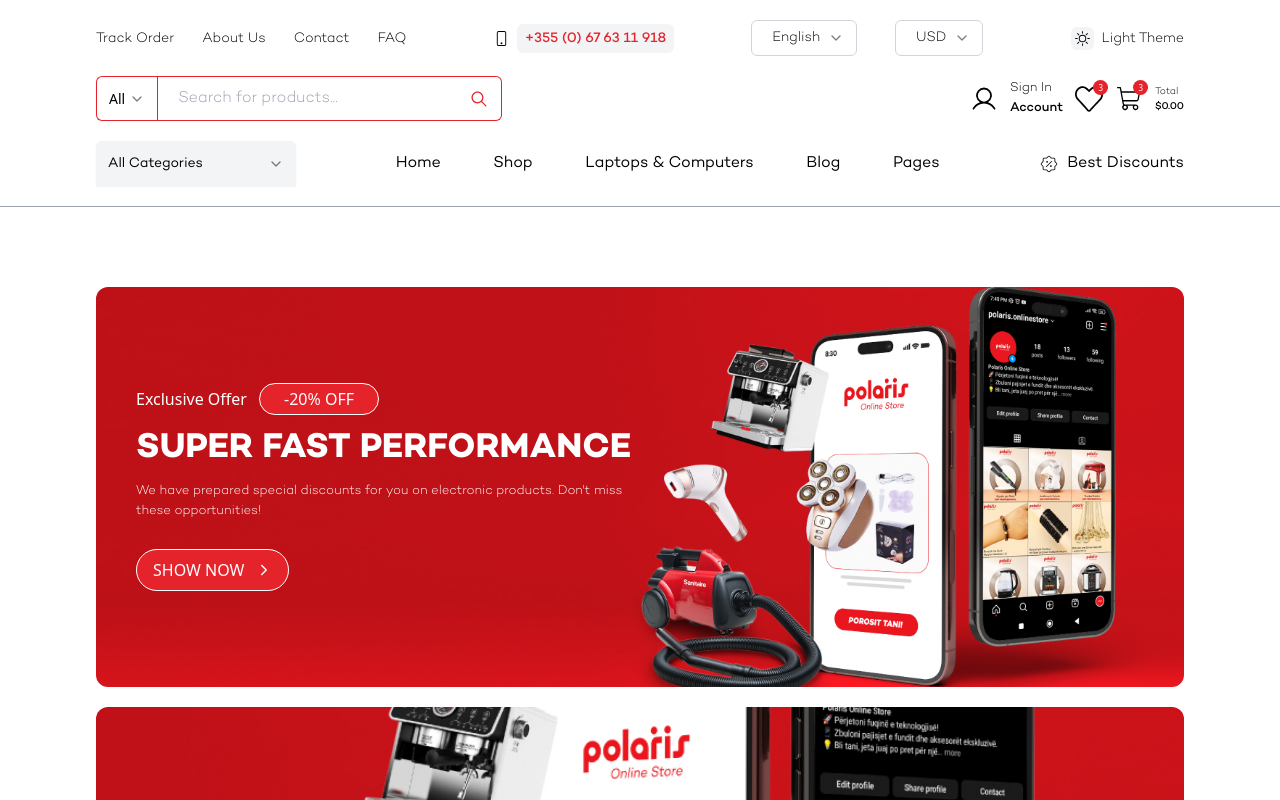
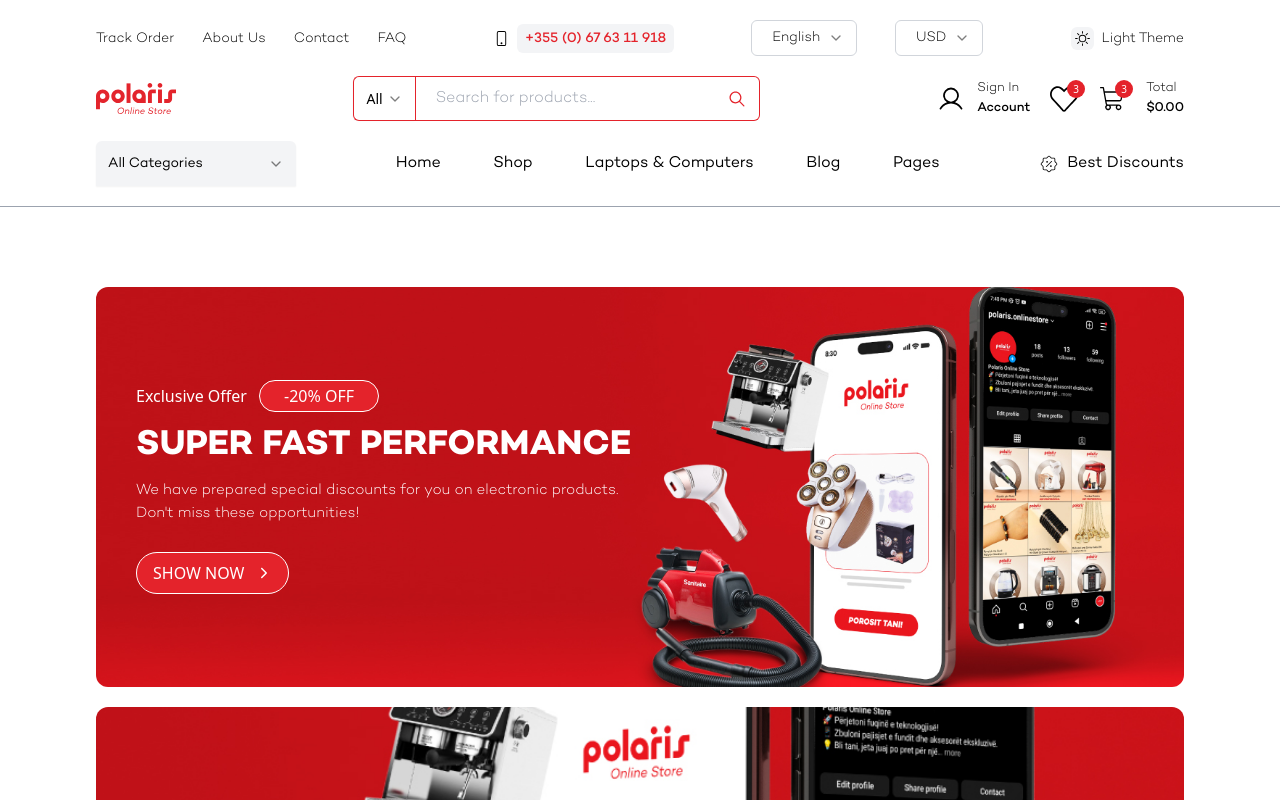
Before and after one commit to FlavioAvdulla/Polaris_Website, a React (Vite) app in the folder FrontEnd/: page / in a window 1280 px wide. Shown: the top 800 px of the page. Built offline with nearby package versions, Linux system fonts and the light colour scheme.

Commit message:
web_update

```diff
--- a/FrontEnd/tailwind.config.js
+++ b/FrontEnd/tailwind.config.js
@@ -45,7 +45,7 @@
       },
       screens: {
         'xs': '425px',
-        'sm': '400px',
+        'sm': '640px',
         'md': '768px',
         'lg': '1024px',
         'xl': '1440px',
```
